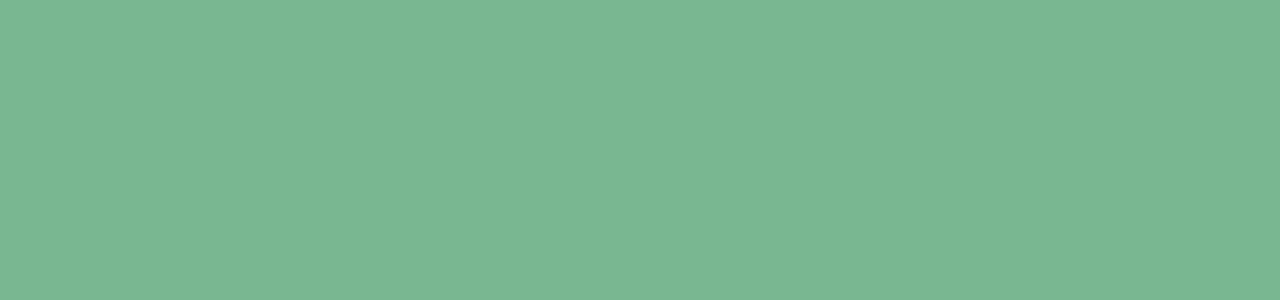
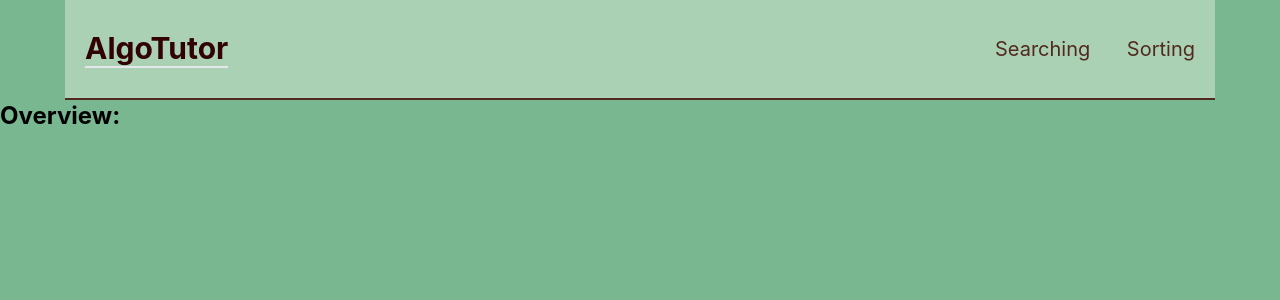
Before and after one commit to DelaurierDev/algoTutor, a React (Create React App) app in the folder client/: page /search/linear in a window 1280 px wide. Before the commit this address had no page. Shown: the top 300 px of the page. Built offline with nearby package versions, Linux system fonts and the light colour scheme.

Commit message:
setting up a linear search page

```diff
--- a/client/src/index.js
+++ b/client/src/index.js
@@ -3,6 +3,7 @@ import ReactDOM from 'react-dom/client';
 import './index.css';
 import Landing from './pages/Landing';
 import Searching from './pages/Searching';
+import Linear from './pages/Linear'
 import Home from './pages/Home'
 import {BrowserRouter, Routes, Route} from 'react-router-dom'
 
@@ -15,6 +16,7 @@ root.render(
         <Route index element={<Landing/>}/>
         <Route path="/home" element={<Home/>}/>
         <Route path="/searching" element={<Searching/>}/>
+        <Route path="/search/linear" element={<Linear/>}/>
       </Routes>
     </BrowserRouter>
   </React.StrictMode>
--- /dev/null
+++ b/client/src/pages/Linear.jsx
@@ -0,0 +1,20 @@
+import React from 'react'
+import Navbar from '../components/Navbar'
+
+const Linear = () => {
+  return (
+    <div>
+        <Navbar/>
+        <div>
+            <div>
+                <h2 className='text-2xl font-bold'>Overview:</h2>
+
+            </div>
+
+        </div>
+
+    </div>
+  )
+}
+
+export default Linear
--- a/client/src/pages/Searching.jsx
+++ b/client/src/pages/Searching.jsx
@@ -10,7 +10,7 @@ const Searching = () => {
         <p>Being able to search through a set of data is a very important thing to know how to do.  <strong>Click</strong> between the buttons below to view different searching algorithms.</p>
       </div>
       <div className='h-[600px] flex flex-col items-center justify-center '>
-        <Link to ="/searching" >
+        <Link to ="/search/linear" >
           <button className='h-[70px] w-[300px] bg-[#310104] font-bold rounded text-[#edf4ed] my-7'>Linear Search</button>
         </Link>
         <Link to ="/sorting" >
```
